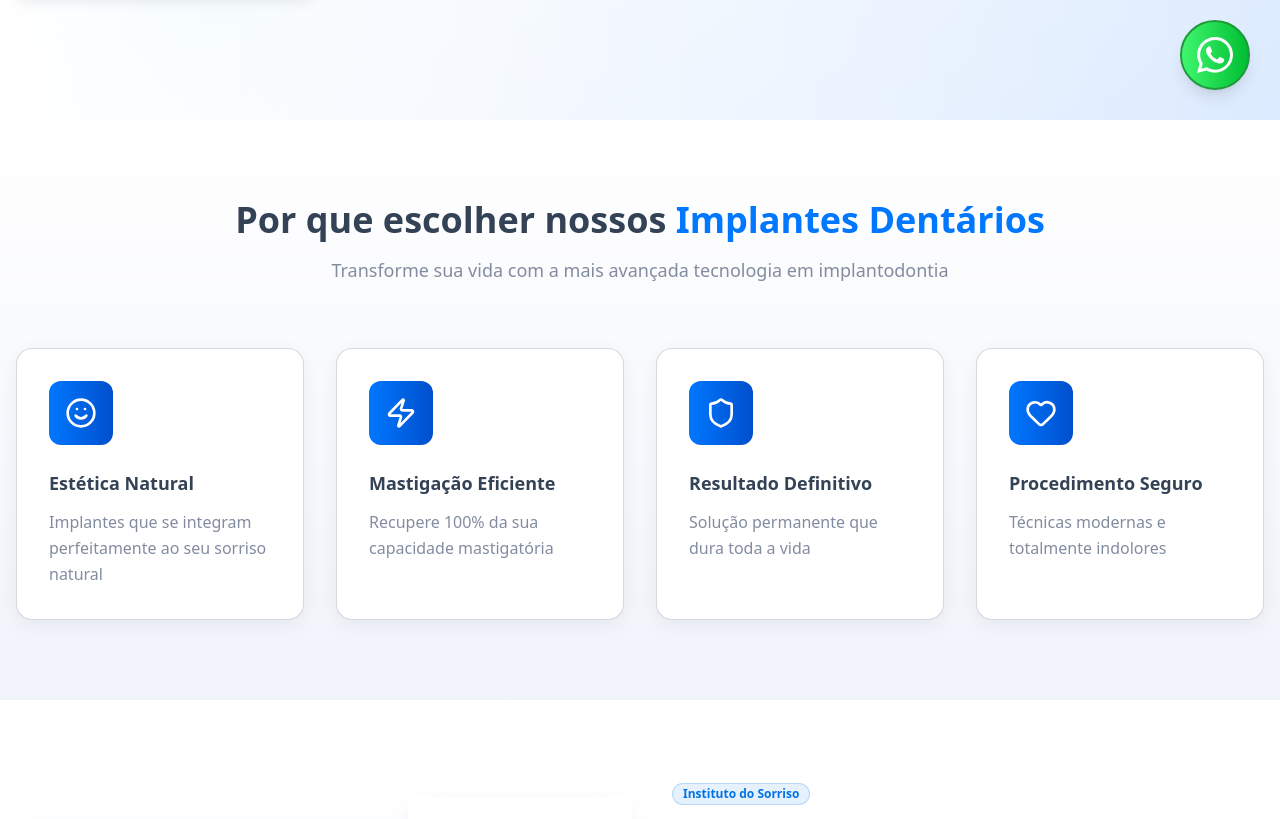
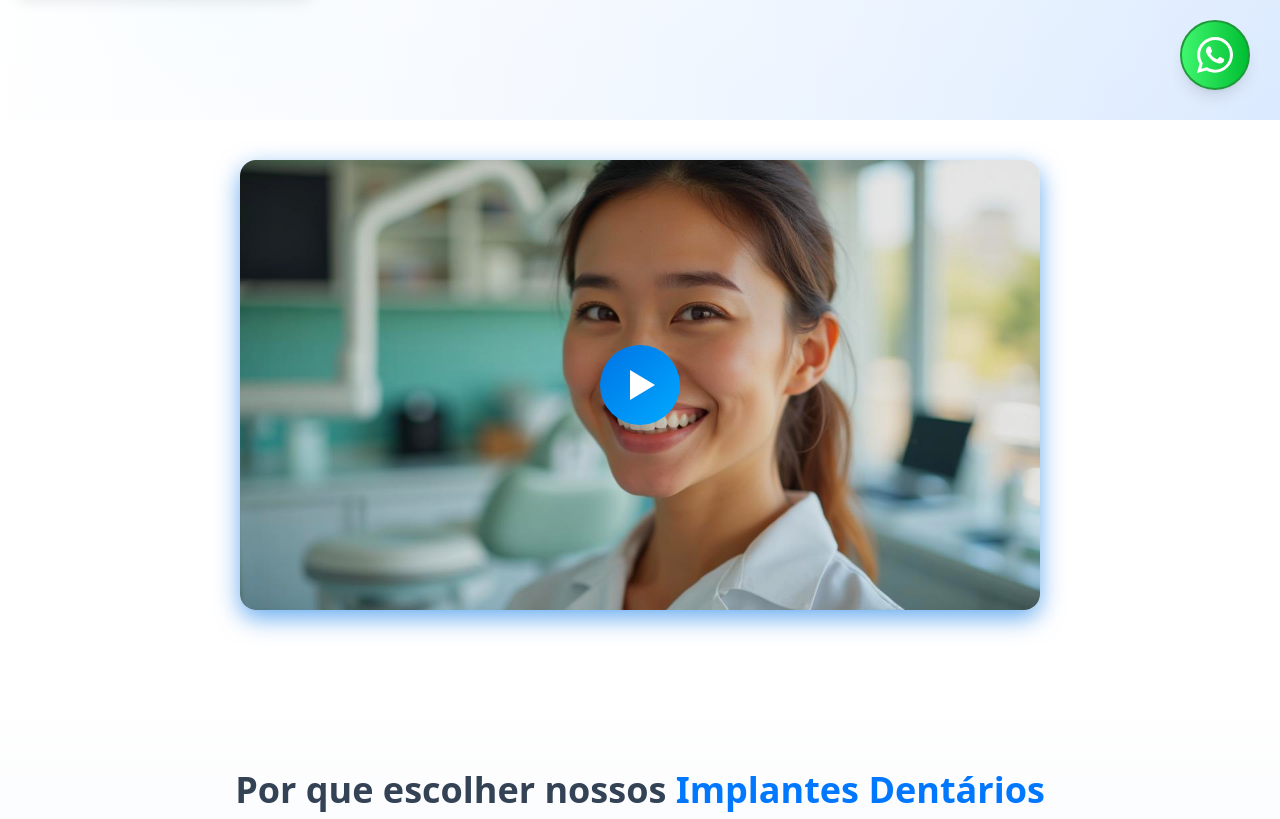
Before and after one commit to mavellium/instituto-do-sorriso-implante-dentario, a Next.js app: page / in a window 1280 px wide. Shown: the part 680-1499 px from the top of the page. Built offline with nearby package versions, Linux system fonts and the light colour scheme; grey boxes are pictures that could not be loaded.

Commit message:
Feat: Section Video

```diff
--- a/package.json
+++ b/package.json
@@ -56,9 +56,9 @@
   "devDependencies": {
     "@eslint/eslintrc": "^3",
     "@tailwindcss/postcss": "^4",
-    "@types/node": "^20",
-    "@types/react": "^19",
-    "@types/react-dom": "^19",
+    "@types/node": "^20.19.13",
+    "@types/react": "^19.1.12",
+    "@types/react-dom": "^19.1.9",
     "eslint": "^9",
     "eslint-config-next": "15.5.0",
     "tailwindcss": "^4",
--- a/src/app/page.tsx
+++ b/src/app/page.tsx
@@ -4,6 +4,7 @@ import ButtonWhatsapp from "@/components/ButtonWhatsapp";
 import Contact from "@/components/Contact";
 import Footer from "@/components/Footer";
 import Hero from "@/components/Hero";
+import SectionVideo from "@/components/SectionVideo";
 import Specialists from "@/components/Specialists";
 import Testimonials from "@/components/Testimonials";
 import Treatments from "@/components/Treatments";
@@ -13,6 +14,7 @@ export default function Home() {
     <>
       <main>
         <Hero></Hero>
+        <SectionVideo></SectionVideo>
         <Benefits></Benefits>
         <About></About>
         <Treatments></Treatments>
--- /dev/null
+++ b/src/components/SectionVideo/index.tsx
@@ -0,0 +1,60 @@
+'use client'
+import { useState } from "react";
+
+export default function SectionVideo() {
+  const [showVideo, setShowVideo] = useState(false);
+
+  return (
+    <section className="py-10 mb-10">
+      <div className="flex justify-center items-center flex-col text-center sm:px-10 px-5 max-w-[1000px] m-auto">
+        {/* <h1 className="mb-5 sm:text-[32px] text-[24px] font-semibold text-wrap lg:text-nowrap">
+          Quer saber se o TegPro é pra você? Assista ao vídeo abaixo.
+        </h1> */}
+
+        <figure
+          className="w-full max-w-[800px] aspect-video relative rounded-2xl overflow-hidden shadow-[0_8px_24px_hsl(210_100%_45%/0.6)] cursor-pointer"
+          onClick={() => setShowVideo(true)}
+        >
+          {showVideo ? (
+            <iframe
+              className="absolute top-0 left-0 w-full h-full rounded-2xl"
+              // src="https://www.youtube.com/embed/hfJMWlZ0GhY?autoplay=1"
+              title="Instituto Sorriso"
+              frameBorder="0"
+              allow="accelerometer; autoplay; clipboard-write; encrypted-media; gyroscope; picture-in-picture; web-share"
+              referrerPolicy="strict-origin-when-cross-origin"
+              allowFullScreen
+            ></iframe>
+          ) : (
+            <>
+              {/* Thumbnail */}
+              <div
+                className="absolute top-0 left-0 w-full h-full bg-center bg-cover brightness-90 saturate-125 transition-all duration-300 hover:scale-[1.03] hover:shadow-[0_12px_32px_hsl(210_100%_45%/0.8)] hover:brightness-100 hover:saturate-150"
+                style={{
+                  backgroundImage:
+                    "url('/hero-dental.jpg')",
+                }}
+              />
+
+              {/* Botão Play customizado (#C9A050) */}
+              <div className="absolute inset-0 flex items-center justify-center">
+               <div className="w-20 h-20 rounded-full flex items-center justify-center transition-all duration-300 hover:scale-110 bg-[linear-gradient(135deg,hsl(210_100%_45%)_0%,hsl(200_100%_50%)_100%)]">
+                  <div
+                    className="ml-1"
+                    style={{
+                      width: 0,
+                      height: 0,
+                      borderTop: "15px solid transparent",
+                      borderBottom: "15px solid transparent",
+                      borderLeft: "25px solid white",
+                    }}
+                  />
+                </div>
+              </div>
+            </>
+          )}
+        </figure>
+      </div>
+    </section>
+  );
+}
```
Also changed, not shown: 1 other file (tests, documents, lock files or other folders).
